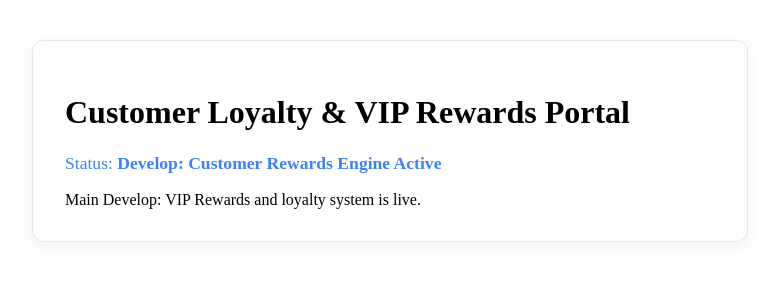
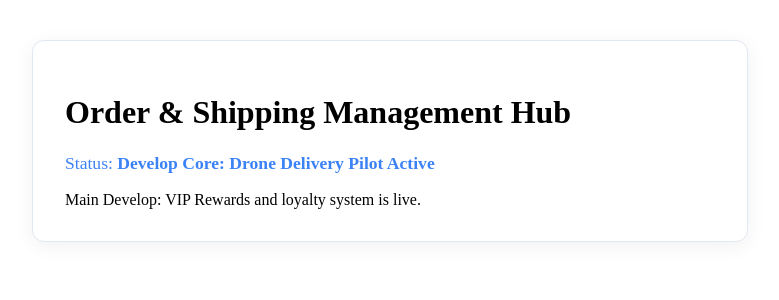
Before and after one commit to 2071999/practice, an Angular app in the folder frontend/: page / in a window 1280 px wide. Shown: the top 300 px of the page, without its empty margins (250-1029 px from the left). Built offline with nearby package versions, Linux system fonts and the light colour scheme.

Commit message:
feat(core): drone delivery pilot with 9999 orders

```diff
--- a/frontend/src/app/app.component.ts
+++ b/frontend/src/app/app.component.ts
@@ -7,8 +7,7 @@ import { Component } from '@angular/core';
   styleUrls: ['./app.component.css']
 })
 export class AppComponent {
-  title = 'Customer Loyalty & VIP Rewards Portal';
-  status = 'Develop: Customer Rewards Engine Active';
-  orderCount = 999;
-
+  title = 'Order & Shipping Management Hub';
+  status = 'Develop Core: Drone Delivery Pilot Active';
+  orderCount = 9999;
 }
```
